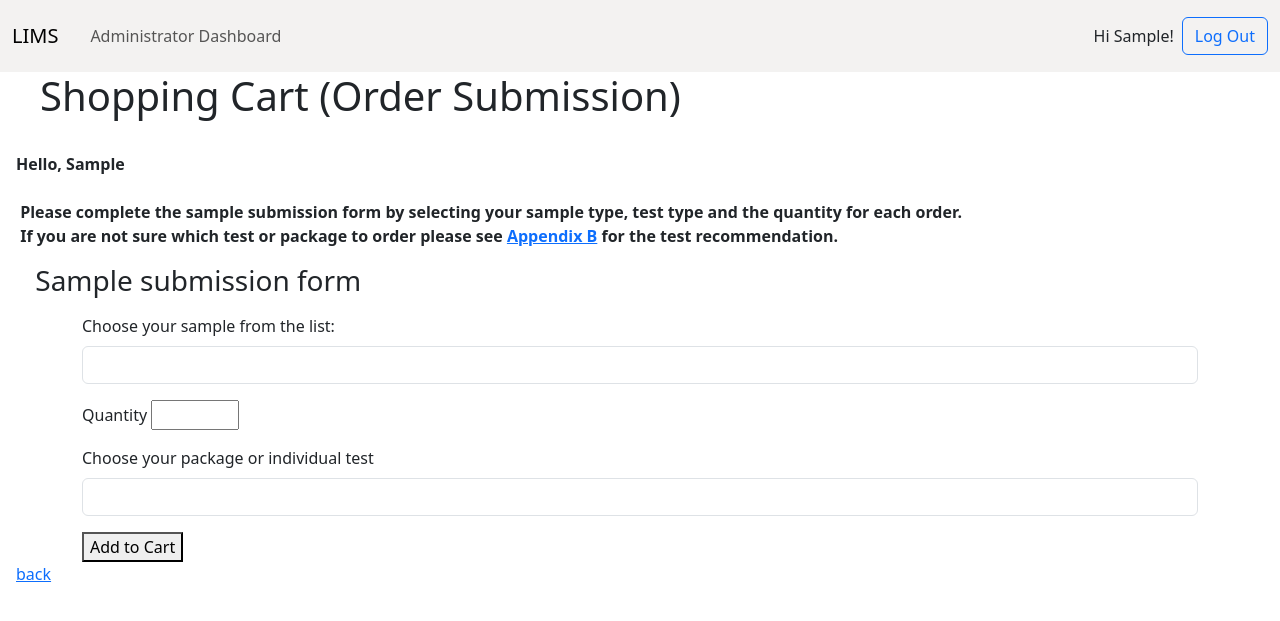
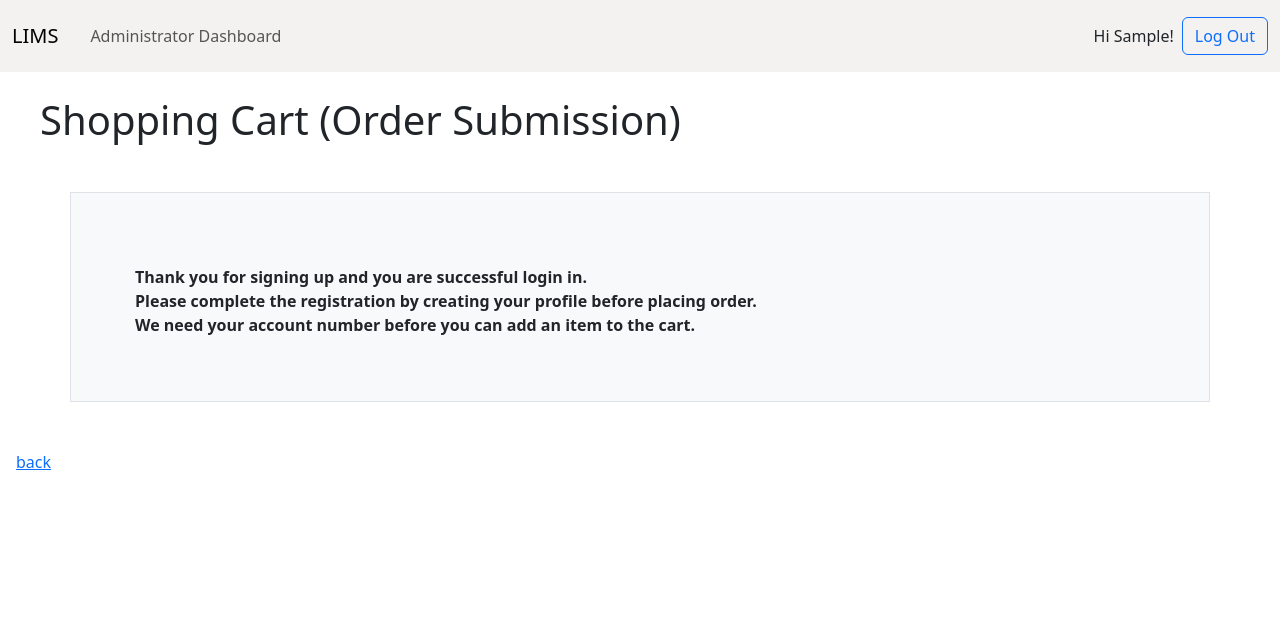
Before and after one commit to shepkeira/LIMS, a Django app: template LIMS_IMAGE/web/templates/shopping/shopping.html in a window 1280 px wide. Shown: the top 621 px of the page. Run offline with Django 3.2, Linux system fonts and the light colour scheme; the template is opened without the code that fills it, so the values that code supplies are empty; the visitor is signed in with stand-in values (Sample User, id 1); parts of the project's set-up code (start-up, migrations or seed data) failed here and were passed over; some libraries are stand-ins or nearby versions.

Commit message:
commit to change branch

```diff
--- a/LIMS_IMAGE/web/accounts/urls.py
+++ b/LIMS_IMAGE/web/accounts/urls.py
@@ -10,9 +10,6 @@ urlpatterns = [
     path('customer_home_page/', views.customer_home_page, name='customer_home_page'),
     path('employee_home_page/', views.employee_home_page, name='employee_home_page'),
     path('login_success/', views.login_success, name='login_success'),
-
-    #path('client/<int:pk>', views.client_detail, name = 'author_detail')
-
     path('home_page/', views.home_page, name='home_page'),
 
 ]
--- a/LIMS_IMAGE/web/accounts/views.py
+++ b/LIMS_IMAGE/web/accounts/views.py
@@ -2,9 +2,7 @@ from django.contrib.auth.forms import UserCreationForm
 from django.http.response import HttpResponse
 from django.urls import reverse_lazy
 from django.views import generic
-from django.shortcuts import get_object_or_404, redirect, render
-
-
+from django.shortcuts import redirect, render
 from accounts.models import Client
 
 # view used for registration of a client or lab employee
@@ -34,7 +32,6 @@ def customer_home_page(request):
 def employee_home_page(request):
     return redirect("laboratory:lab_home")
 
-
 # this funciton is used to redirect someone to the correct home page based on if they are login in and who they are login as
 def home_page(request):
     if request.user.is_authenticated:
--- a/LIMS_IMAGE/web/laboratory/models.py
+++ b/LIMS_IMAGE/web/laboratory/models.py
@@ -26,10 +26,14 @@ class Test(models.Model):
         return self.name # tests are referenced by their name
     # By default, Django gives each model an auto-incrementing primary key with the type specified per app
     name = models.CharField(max_length=100) # name of the test
+    sample_type = models.CharField(max_length=100) # name of the sample type (examples, dairy or environement)
     code = models.CharField(max_length=100) # test code for internal referencing
     cost = models.FloatField() # cost of running this test (for the client)
     rush = models.BooleanField() # if there is a rush on the test
     time_taken = models.IntegerField() # time this test takes
+
+    def get_Test_name(self):
+        return self.name
 
 # What instruments are used by different tests (many to many)
 class TestInstrument(models.Model):
--- a/LIMS_IMAGE/web/laboratoryOrders/views.py
+++ b/LIMS_IMAGE/web/laboratoryOrders/views.py
@@ -1,6 +1,3 @@
 from django.shortcuts import render
 from .models import *
 #Create your views here.
-# def sample_types(request):
-#     sample_types = Sample.objects.all()
-#     return render(request,'shopping/shopping.html',{'sample_types':sample_types})
--- a/LIMS_IMAGE/web/orders/models.py
+++ b/LIMS_IMAGE/web/orders/models.py
@@ -12,13 +12,8 @@ class Package(models.Model):
     # By default, Django gives each model an auto-incrementing primary key with the type specified per app
     name = models.CharField(max_length=100)
 
-    # def package_for_user(user):
-    #     client = list(Client.objects.filter(user = user))[0]
-    #     return Order.objects.filter(account_number = client)
     def package(self):
         return str(self.name)
-
-
 
 # an order placed by a client of tests they which to purchase
 
@@ -26,7 +21,6 @@ class Order(models.Model):
     def __str__(self):
         return 'Order: ' + str(self.account_number.company_name) + " " + str(self.order_number)
     # By default, Django gives each model an auto-incrementing primary key with the type specified per app
-
     order_number = models.IntegerField()
     account_number = models.ForeignKey(Client, on_delete=models.CASCADE)
     submission_date = models.DateField()
--- a/LIMS_IMAGE/web/src/urls.py
+++ b/LIMS_IMAGE/web/src/urls.py
@@ -26,5 +26,4 @@ urlpatterns = [
     path('laboratory/', include('laboratory.urls')),
     path('shopping/', include('shopping.urls')),
     path('', TemplateView.as_view(template_name='home.html'), name='home'),  # new
-    #path('', TemplateView.as_view(template_name='appendix_b.html'), name='Appendix B'),  # new
 ]
--- a/LIMS_IMAGE/web/templates/shopping/shopping.html
+++ b/LIMS_IMAGE/web/templates/shopping/shopping.html
@@ -2,37 +2,26 @@
 <!-- Not having this here makes the interpreter mad -->
 {% block title %}Client Home{% endblock %}
 <!-- Not having this here makes the interpreter mad -->
-<body>
+
+
     {% block content %}
+    <br>
     <h1>&emsp;Shopping Cart (Order Submission)</h1>
-        <br>
-    {#{{client}}#}
 
     <!-- {{clients}} -->
 
+    <div class="container p-5 my-5 bg-light border">
 
+    {% if account %} <!-- this should be account number from the client class-->
+        <p><b> Hello, {{ user.first_name}}  <br>
+            <br>Please complete the sample submission form by selecting your sample type, test type and the quantity for each order. <br>
+            If you are not sure which tests or packages to order please see <a href = "appendix_b"> Appendix B</a> for the test recommendation.
+        </b></p>
+    </div>
 
-    {% if user %} <!-- this should be account number from the client class-->
-        <p><b> &emsp;Hello, {{ user.first_name}}  <br>
-            <br>
-            &emsp; Please complete the sample submission form by selecting your sample type, test type and the quantity for each order. <br>
-            &emsp; If you are not sure which test or package to order please see <a href = "appendix_b"> Appendix B</a> for the test recommendation.
-        </b></p>
-            <div>
-
-            </div>
     <form>
         <h3> &emsp; Sample submission form</h3>
 
-            {% for i in package_list %}
-                {{i.name}}
-            {% endfor %}
-
-            <!-- {% for i in sample_types %}
-                {{i.sample_type}}
-
-            {% endfor %}
-             -->
         <div class = "container mt-3">
             <form action = "/action_page.php">
                 <label for="sample-type" class="form-label">Choose your sample from the list:</label>
@@ -59,17 +48,13 @@
 
                 <input class="form-control" list="Packaged/individual" name="Packaged-individual" id="Packaged-individual">
                 <datalist id="Packaged/individual">
-                           {% for item in package_list %}
-                            <option value={{item}}>
-                            <option value="Lab Package B">
-                            <option value="Individual test- General lab">
-                            <option value="Individual test- Analytical lab">
-                            <option value="Individual test- Microbiology lab">
-                            <option value="Individual test- Molecular lab">
+
+                    {% for i in package_list %}
+                        {{i.name}}
+                        <option value={{i.name}}>
                     {% endfor %}
                 </datalist>
             </form>
-
         </div>
 
         <div class = "container mt-3">
@@ -85,7 +70,6 @@
                     <button type = "btn btn-primary mt-3 mb-3">Add another item </button>
                     <button type = "btn btn-primary mt-3 mb-3">Remove item </button>
                     <button type = "btn btn-primary mt-3 mb-3"> Update cart </button>
-
                 </div>
                 {% endif %}
                 {% else %}
@@ -95,9 +79,7 @@
                     &emsp;We need your account number before you can add an item to the cart.</b>
                     </p>
                     <!-- To do put the link to registration page here -->
-
                 {% endif %}
-
             </div>
             </form>
             <p>&emsp;<a href="{% url 'home' %}">back</a></p>
```
Also changed, not shown: LIMS_IMAGE/web/accounts/models.py (+2 -7 lines), LIMS_IMAGE/web/orders/urls.py (+2 -5 lines), LIMS_IMAGE/web/orders/views.py (+18 -79 lines). Lines whose indentation alone changed are shown as unchanged.
